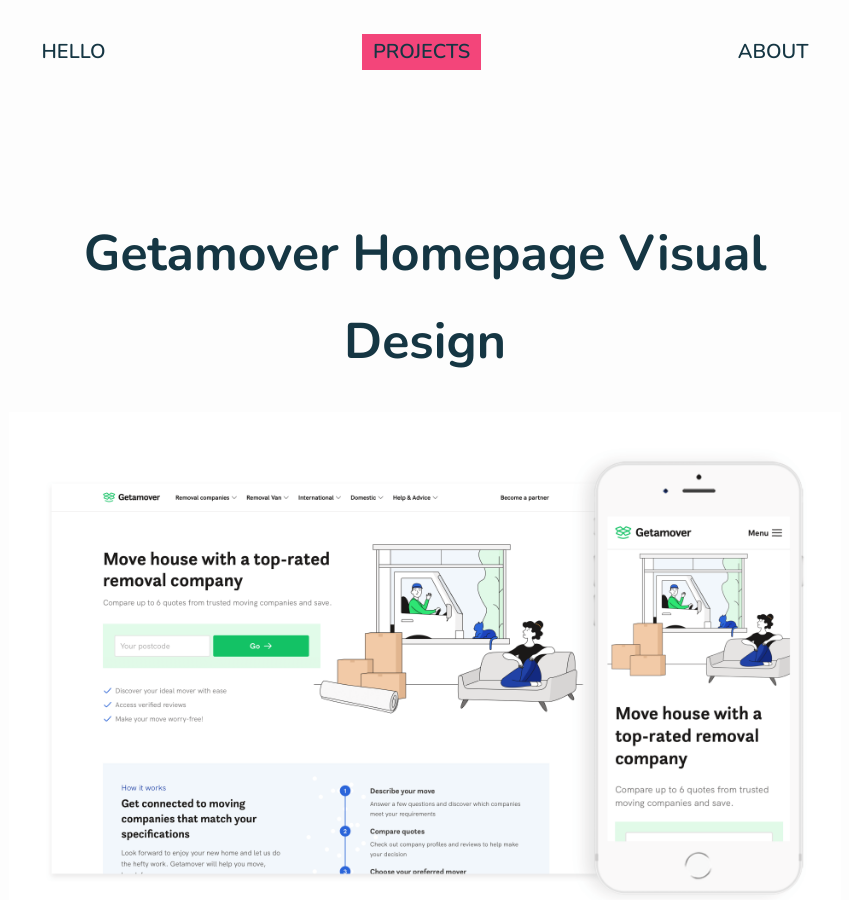
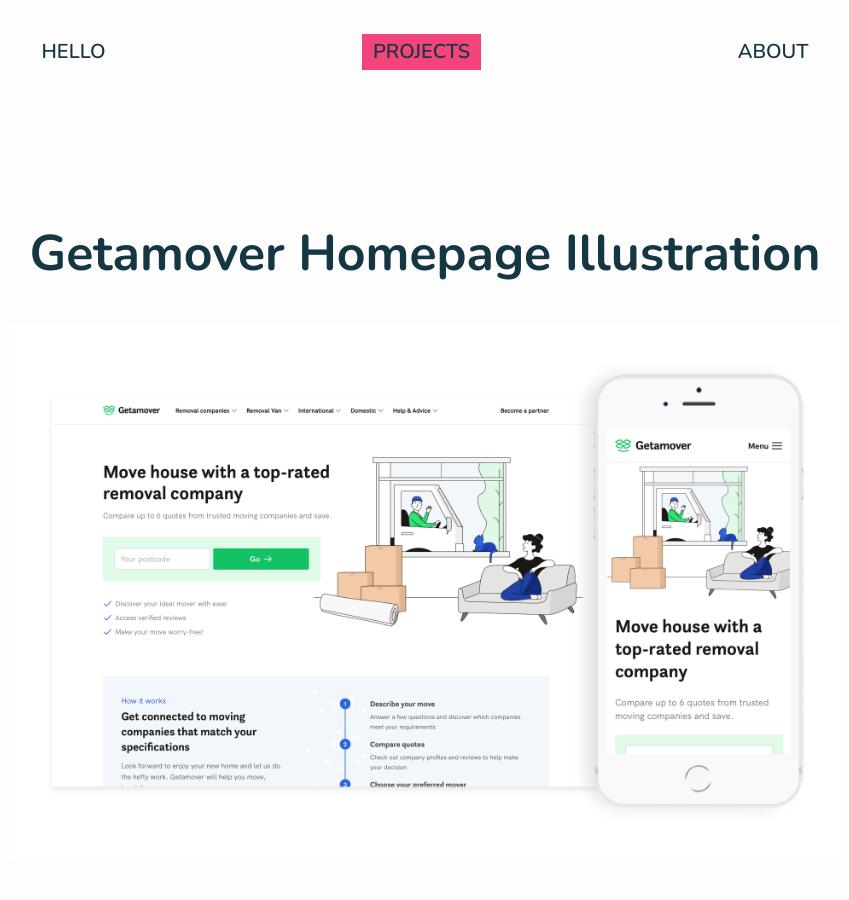
Before and after one commit to NunoAlexandre/raissacolonetti.github.io, a Jekyll site: the page built from hero-layout.html, in a window 1280 px wide and 900 px high. Shown: the whole window, without its empty margins (215-1064 px from the left). Built offline with Jekyll 4.4.1, drawn with Linux system fonts in a browser that asks for light colours.

Commit message:
Update header hero-layout project

```diff
--- a/hero-layout.html
+++ b/hero-layout.html
@@ -2,7 +2,7 @@
 layout: project
 id: hero-layout
 permalink: /projects/hero-layout
-title: Getamover Homepage Visual Design
+title: Getamover Homepage Illustration
 ---
 
 <img class="full" src="{{ "/images/projects/hero-layout/1.png" | prepend: site.url }}">
```
